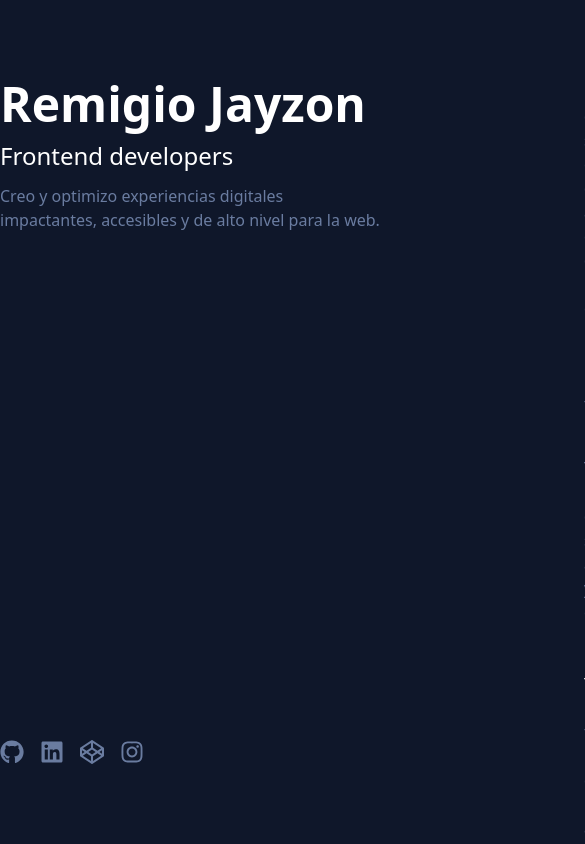
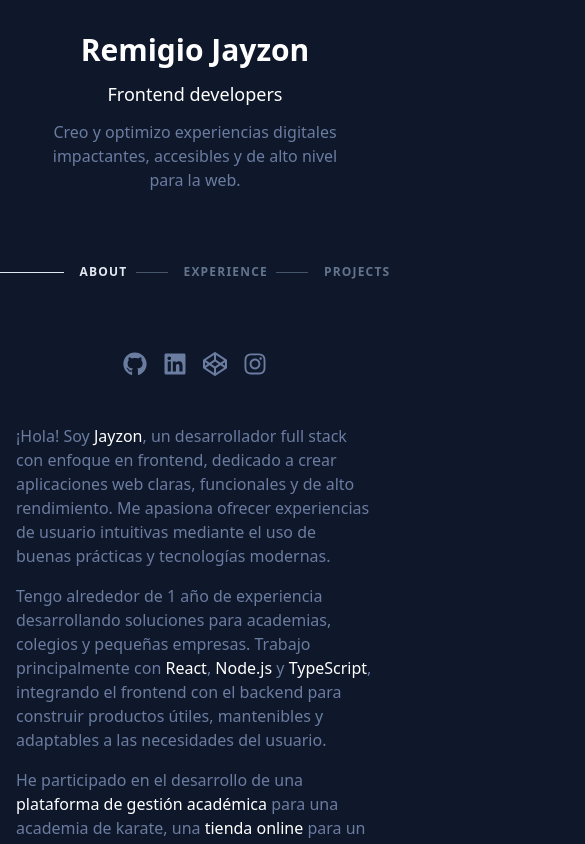
Before and after one commit to Jeyson-Sr/Portafolio, a React (Vite) app: page / in a window 390 px wide. Shown: the top 844 px of the page, 585 px wide, since content can reach past the window. Built offline with nearby package versions, Linux system fonts and the light colour scheme.

Commit message:
Fix: Responcil

```diff
--- a/src/App.jsx
+++ b/src/App.jsx
@@ -44,35 +44,34 @@ function App() {
     } group-hover:text-slate-200`;
 
   return (
-    <div className="flex min-h-screen max-w-[1300px] flex-row mx-auto gap-50 mt-20 ">
-        <div className="left sticky top-20 self-start">
-          <div className="flex flex-col gap-3">
-            <h1 className="text-5xl font-bold">Remigio Jayzon</h1>
-            <p className="text-2xl">Frontend developers</p>
-            <p className="w-96 font-medium text-[#6a7ca0]">
-              Creo y optimizo experiencias digitales impactantes, accesibles y de
-              alto nivel para la web.
+    <div className="flex flex-col lg:flex-row min-h-screen max-w-[1300px] mx-auto gap-8 lg:gap-50 mt-8 lg:mt-20 px-4 sm:px-8">
+      {/* Sidebar / Topbar */}
+      <div className="left w-full lg:w-auto lg:sticky lg:top-20 self-start flex flex-col lg:gap-0 gap-8">
+        <div className="flex flex-col gap-3 items-center lg:items-start text-center lg:text-left">
+          <h1 className="text-3xl sm:text-4xl lg:text-5xl font-bold">Remigio Jayzon</h1>
+          <p className="text-lg sm:text-xl lg:text-2xl">Frontend developers</p>
+          <p className="w-full max-w-xs lg:w-96 font-medium text-[#6a7ca0]">
+            Creo y optimizo experiencias digitales impactantes, accesibles y de alto nivel para la web.
           </p>
         </div>
 
-          <nav className="nav hidden lg:block" aria-label="In-page jump links">
-            <ul className="mt-16 w-max">
+        {/* Navigation */}
+        <nav className="nav w-full flex justify-center lg:block" aria-label="In-page jump links">
+          <ul className="mt-8 lg:mt-16 w-max flex flex-row lg:flex-col gap-2 lg:gap-0">
             <li>
-                <a className="group flex items-center py-3" href="#about">
+              <a className="group flex items-center py-2 lg:py-3" href="#about">
                 <span className={getIndicatorClasses("about")}></span>
                 <span className={getNavTextClasses("about")}>About</span>
               </a>
             </li>
             <li>
-                <a className="group flex items-center py-3" href="#experience">
+              <a className="group flex items-center py-2 lg:py-3" href="#experience">
                 <span className={getIndicatorClasses("experience")}></span>
-                  <span className={getNavTextClasses("experience")}>
-                    Experience
-                  </span>
+                <span className={getNavTextClasses("experience")}>Experience</span>
               </a>
             </li>
             <li>
-                <a className="group flex items-center py-3" href="#projects">
+              <a className="group flex items-center py-2 lg:py-3" href="#projects">
                 <span className={getIndicatorClasses("projects")}></span>
                 <span className={getNavTextClasses("projects")}>Projects</span>
               </a>
@@ -80,23 +79,25 @@ function App() {
           </ul>
         </nav>
 
-        <div className="flex fixed bottom-20 self-end gap-4 mt-16">
-          <a href="https://github.com/Jeyson-Sr" target="_blank">
+        {/* Social Icons */}
+        <div className="flex justify-center lg:justify-start gap-4 mt-8 lg:mt-16 mb-4 lg:mb-0">
+          <a href="https://github.com/Jeyson-Sr" target="_blank" rel="noopener noreferrer">
             <GitHubIcon ancho={24} alto={24} color={"#6a7ca0"} />
           </a>
-          <a href="https://www.linkedin.com/in/jeyson-sr" target="_blank">
+          <a href="https://www.linkedin.com/in/jeyson-sr" target="_blank" rel="noopener noreferrer">
             <LinkendinIcon ancho={24} alto={24} color={"#6a7ca0"} />
           </a>
-          <a href="https://codepen.io/tu_usuario" target="_blank">
+          <a href="https://codepen.io/tu_usuario" target="_blank" rel="noopener noreferrer">
             <CodePenIcon ancho={24} alto={24} color={"#6a7ca0"} />
           </a>
-          <a href="https://www.instagram.com/jhosep.js/" target="_blank">
+          <a href="https://www.instagram.com/jhosep.js/" target="_blank" rel="noopener noreferrer">
             <InstagramIcon ancho={24} alto={24} color={"#6a7ca0"} />
           </a>
         </div>
       </div>
 
-      <main className="right flex-1 flex flex-col gap-40">
+      {/* Main Content */}
+      <main className="right flex-1 flex flex-col gap-24 lg:gap-40 mx-auto">
         {/* scroll-mt-20 compensa el espacio del sticky */}
         <section
           id="about"
--- a/src/pages/Home.jsx
+++ b/src/pages/Home.jsx
@@ -14,7 +14,7 @@ function StrongHighlight({ children }) {
 
 function Home() {
   return (
-    <div className="max-w-[750px] text-[#6a7ca0]">
+    <div className="max-w-[750px] text-[#6a7ca0] mx-auto">
   <p className="mb-4">
     ¡Hola! Soy <StrongHighlight>Jayzon</StrongHighlight>, un desarrollador full stack con enfoque en frontend,
     dedicado a crear aplicaciones web claras, funcionales y de alto rendimiento. Me apasiona ofrecer experiencias
```
Lines whose indentation alone changed are shown as unchanged.
